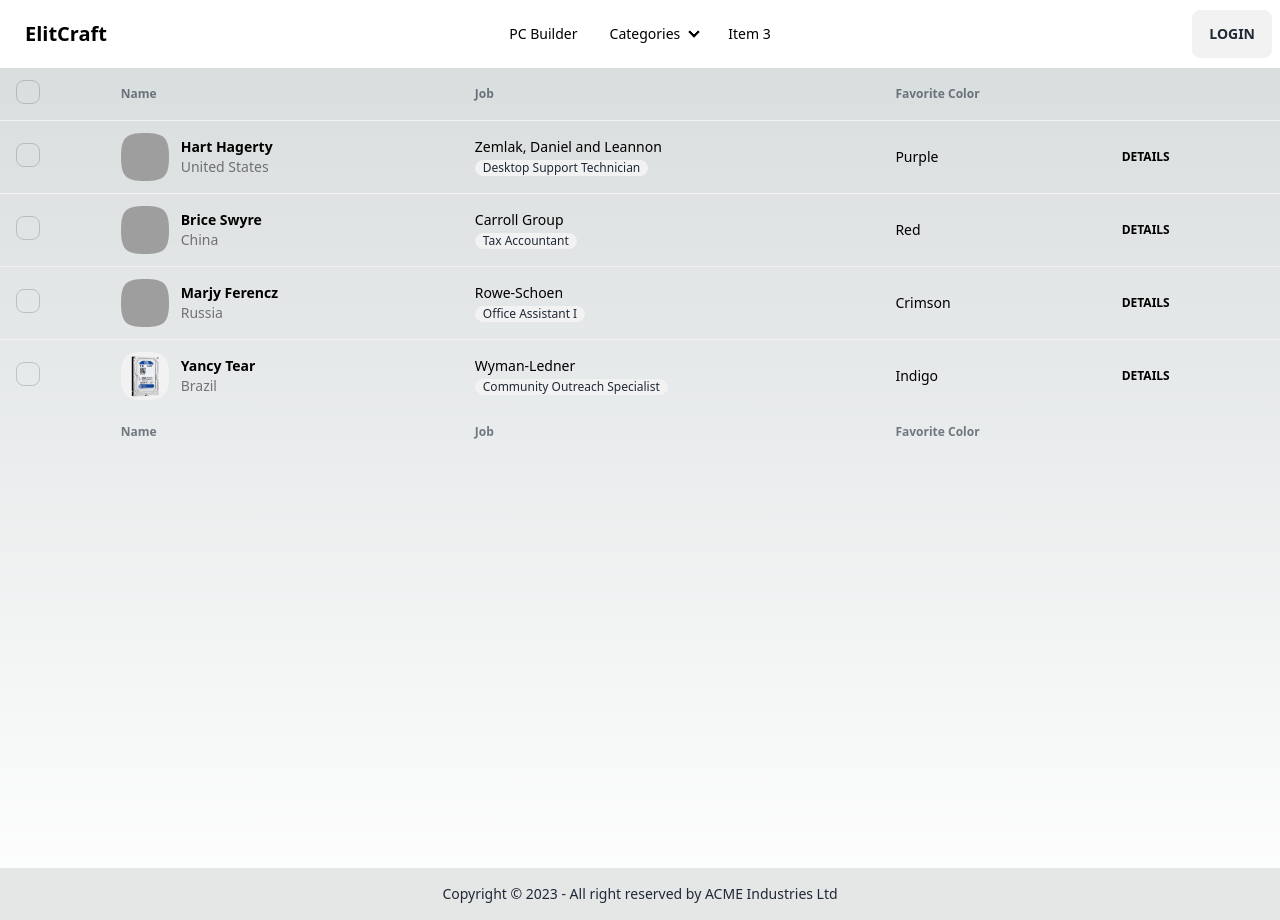
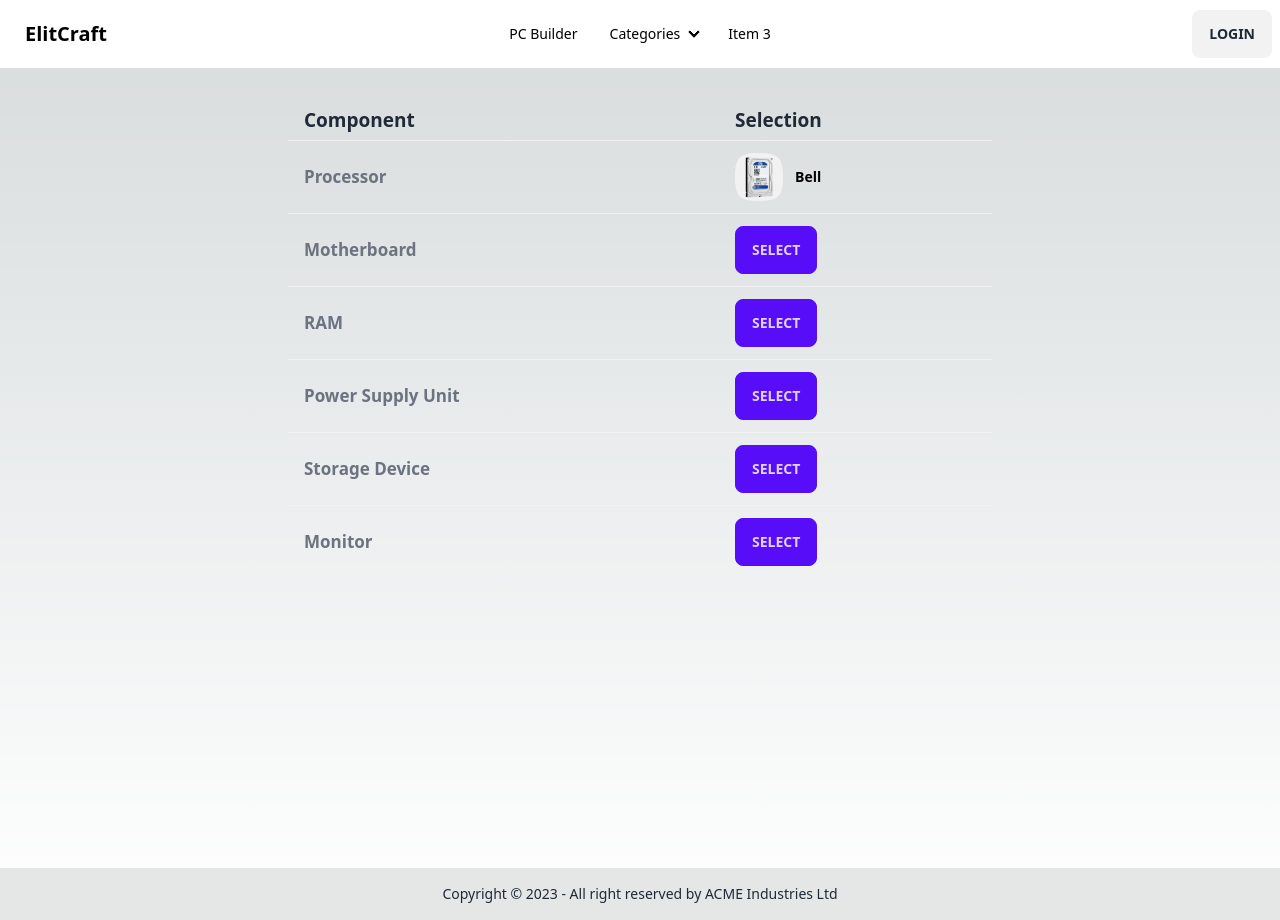
Before and after one commit to mahiuddinhabib/elite-craft-client, a Next.js app: page /pc-builder in a window 1280 px wide. Built offline with nearby package versions, Linux system fonts and the light colour scheme; grey boxes are pictures that could not be loaded.

Commit message:
pc builder page layout done

```diff
--- /dev/null
+++ b/src/components/UI/TableData.js
@@ -0,0 +1,28 @@
+import Image from 'next/image';
+import React from 'react';
+
+const TableData = ({product}) => {
+    console.log(product);
+    return (
+      <td>
+        <div className="flex items-center space-x-3">
+          <div className="avatar">
+            <div className="mask mask-squircle w-12 h-12">
+              <Image
+                src="/images/ssd.png"
+                width={100}
+                height={100}
+                alt="Picture of the product"
+                className="max-w-sm rounded-lg shadow-2xl"
+              />
+            </div>
+          </div>
+          <div>
+            <div className="font-semibold">{product?.productName}</div>
+          </div>
+        </div>
+      </td>
+    );
+};
+
+export default TableData;
--- a/src/pages/_app.js
+++ b/src/pages/_app.js
@@ -1,10 +1,14 @@
 import RootLayout from '@/components/Layouts/RootLayout';
+import store from '@/redux/store';
 import '@/styles/globals.css'
+import { Provider } from 'react-redux';
 
 export default function App({ Component, pageProps }) {
   return (
-    <RootLayout>
-      <Component {...pageProps} />
-    </RootLayout>
+    <Provider store={store}>
+      <RootLayout>
+        <Component {...pageProps} />
+      </RootLayout>
+    </Provider>
   );
 }
--- a/src/pages/pc-builder/index.js
+++ b/src/pages/pc-builder/index.js
@@ -1,181 +1,72 @@
+import TableData from "@/components/UI/TableData";
 import Image from "next/image";
+import { useSelector } from "react-redux";
 
-const index = () => {
+const PcBuilder = () => {
+  const component = useSelector((state) => state.component);
   return (
-      <div className="min-h-screen overflow-x-auto">
-        <table className="table">
+    <div className="min-h-screen overflow-x-auto md:mx-72">
+      <table className="table mt-8">
         {/* head */}
         <thead>
           <tr>
-              <th>
-                <label>
-                  <input type="checkbox" className="checkbox" />
-                </label>
-              </th>
-              <th>Name</th>
-              <th>Job</th>
-              <th>Favorite Color</th>
-              <th></th>
+            <th className="text-[19px] text-gray-800 font-bold">Component</th>
+            <th className="text-[19px] text-gray-800 font-bold">Selection</th>
           </tr>
         </thead>
         <tbody>
-            {/* row 1 */}
           <tr>
-              <th>
-                <label>
-                  <input type="checkbox" className="checkbox" />
-                </label>
-              </th>
-              <td>
-                <div className="flex items-center space-x-3">
-                  <div className="avatar">
-                    <div className="mask mask-squircle w-12 h-12">
-                      <img
-                        src="/tailwind-css-component-profile-2@56w.png"
-                        alt="Avatar Tailwind CSS Component"
-                      />
-                    </div>
-                  </div>
-                  <div>
-                    <div className="font-bold">Hart Hagerty</div>
-                    <div className="text-sm opacity-50">United States</div>
-                  </div>
-                </div>
-              </td>
-              <td>
-                Zemlak, Daniel and Leannon
-                <br />
-                <span className="badge badge-ghost badge-sm">
-                  Desktop Support Technician
-                </span>
-              </td>
-              <td>Purple</td>
-              <th>
-                <button className="btn btn-ghost btn-xs">details</button>
-              </th>
+            <td className="text-[17px] text-gray-500 font-bold">Processor</td>
+            {Object.keys(component?.processor).length !== 0 ? (
+              <TableData product={component.processor} />
+            ) : (
+              <td><button className="btn btn-primary">Select</button></td>
+            )}
           </tr>
-            {/* row 2 */}
           <tr>
-              <th>
-                <label>
-                  <input type="checkbox" className="checkbox" />
-                </label>
-              </th>
-              <td>
-                <div className="flex items-center space-x-3">
-                  <div className="avatar">
-                    <div className="mask mask-squircle w-12 h-12">
-                      <img
-                        src="/tailwind-css-component-profile-3@56w.png"
-                        alt="Avatar Tailwind CSS Component"
-                      />
-                    </div>
-                  </div>
-                  <div>
-                    <div className="font-bold">Brice Swyre</div>
-                    <div className="text-sm opacity-50">China</div>
-                  </div>
-                </div>
-              </td>
-              <td>
-                Carroll Group
-                <br />
-                <span className="badge badge-ghost badge-sm">
-                  Tax Accountant
-                </span>
-              </td>
-              <td>Red</td>
-              <th>
-                <button className="btn btn-ghost btn-xs">details</button>
-              </th>
+            <td className="text-[17px] text-gray-500 font-bold">Motherboard</td>
+            {Object.keys(component?.motherboard).length !== 0 ? (
+              <TableData product={component.motherboard} />
+            ) : (
+              <td><button className="btn btn-primary">Select</button></td>
+            )}
           </tr>
-            {/* row 3 */}
           <tr>
-              <th>
-                <label>
-                  <input type="checkbox" className="checkbox" />
-                </label>
-              </th>
-              <td>
-                <div className="flex items-center space-x-3">
-                  <div className="avatar">
-                    <div className="mask mask-squircle w-12 h-12">
-                      <img
-                        src="/tailwind-css-component-profile-4@56w.png"
-                        alt="Avatar Tailwind CSS Component"
-                      />
-                    </div>
-                  </div>
-                  <div>
-                    <div className="font-bold">Marjy Ferencz</div>
-                    <div className="text-sm opacity-50">Russia</div>
-                  </div>
-                </div>
-              </td>
-              <td>
-                Rowe-Schoen
-                <br />
-                <span className="badge badge-ghost badge-sm">
-                  Office Assistant I
-                </span>
-              </td>
-              <td>Crimson</td>
-              <th>
-                <button className="btn btn-ghost btn-xs">details</button>
-              </th>
+            <td className="text-[17px] text-gray-500 font-bold">RAM</td>
+            {Object.keys(component?.ram).length !== 0 ? (
+              <TableData product={component.ram} />
+            ) : (
+              <td><button className="btn btn-primary">Select</button></td>
+            )}
           </tr>
-            {/* row 4 */}
           <tr>
-              <th>
-                <label>
-                  <input type="checkbox" className="checkbox" />
-                </label>
-              </th>
-              <td>
-                <div className="flex items-center space-x-3">
-                  <div className="avatar">
-                    <div className="mask mask-squircle w-12 h-12">
-                      <Image
-                        src="/images/ssd.png"
-                        width={100}
-                        height={100}
-                        alt="Picture of the product"
-                        className="max-w-sm rounded-lg shadow-2xl"
-                      />
-                    </div>
-                  </div>
-                  <div>
-                    <div className="font-bold">Yancy Tear</div>
-                    <div className="text-sm opacity-50">Brazil</div>
-                  </div>
-                </div>
-              </td>
-              <td>
-                Wyman-Ledner
-                <br />
-                <span className="badge badge-ghost badge-sm">
-                  Community Outreach Specialist
-                </span>
-              </td>
-              <td>Indigo</td>
-              <th>
-                <button className="btn btn-ghost btn-xs">details</button>
-              </th>
+            <td className="text-[17px] text-gray-500 font-bold">Power Supply Unit</td>
+            {Object.keys(component?.powerSupplyUnit).length !== 0 ? (
+              <TableData product={component.powerSupplyUnit} />
+            ) : (
+              <td><button className="btn btn-primary">Select</button></td>
+            )}
+          </tr>
+          <tr>
+            <td className="text-[17px] text-gray-500 font-bold">Storage Device</td>
+            {Object.keys(component?.storageDevice).length !== 0 ? (
+              <TableData product={component.storageDevice} />
+            ) : (
+              <td><button className="btn btn-primary">Select</button></td>
+            )}
+          </tr>
+          <tr>
+            <td className="text-[17px] text-gray-500 font-bold">Monitor</td>
+            {Object.keys(component?.monitor).length !== 0 ? (
+              <TableData product={component.monitor} />
+            ) : (
+              <td><button className="btn btn-primary">Select</button></td>
+            )}
           </tr>
         </tbody>
-          {/* foot */}
-          <tfoot>
-            <tr>
-              <th></th>
-              <th>Name</th>
-              <th>Job</th>
-              <th>Favorite Color</th>
-              <th></th>
-            </tr>
-          </tfoot>
       </table>
     </div>
   );
 };
 
-export default index;
+export default PcBuilder;
--- a/src/redux/features/components/componentSlice.js
+++ b/src/redux/features/components/componentSlice.js
@@ -1,12 +1,12 @@
 import { createSlice } from "@reduxjs/toolkit";
 
 const initialState = {
-  processor: "",
-  motherboard: "",
-  RAM: "",
-  powerSupplyUnit: "",
-  storageDevice: "",
-  monitor: "",
+  processor: {productName:'Bell'},
+  motherboard: {},
+  ram: {},
+  powerSupplyUnit: {},
+  storageDevice: {},
+  monitor: {},
 };
 
 const componentSlice = createSlice({
--- a/src/redux/store.js
+++ b/src/redux/store.js
@@ -5,8 +5,6 @@
   reducer: {
     component: componentReducer,
   },
-  middleware: (getDefaultMiddleware) =>
-    getDefaultMiddleware().concat(api.middleware),
 });
 
 export default store;
```
Lines whose indentation alone changed are shown as unchanged.
